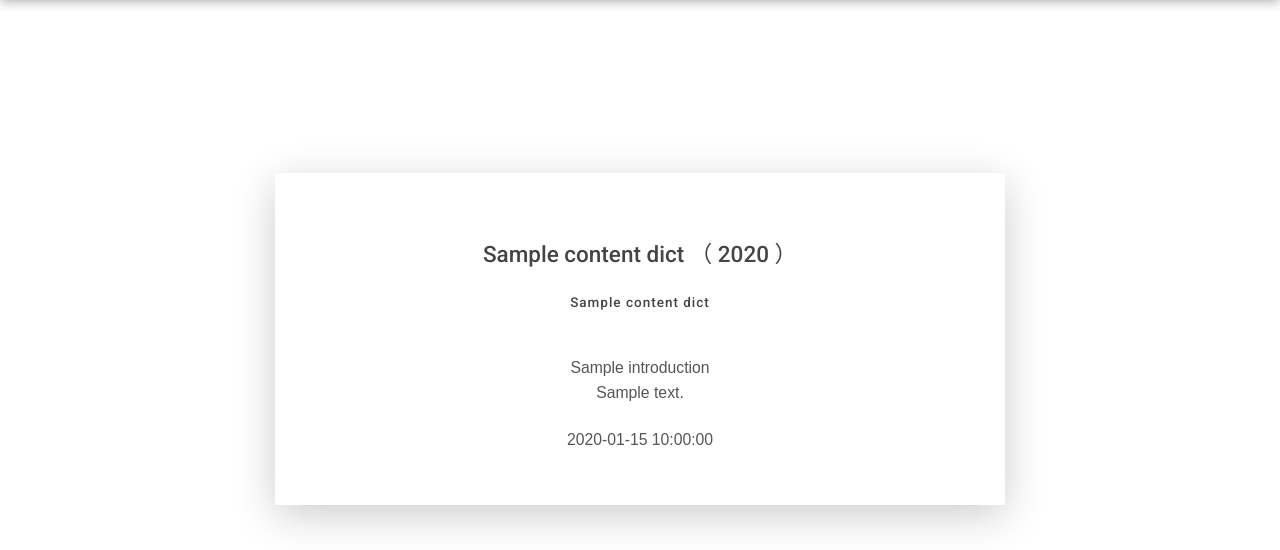
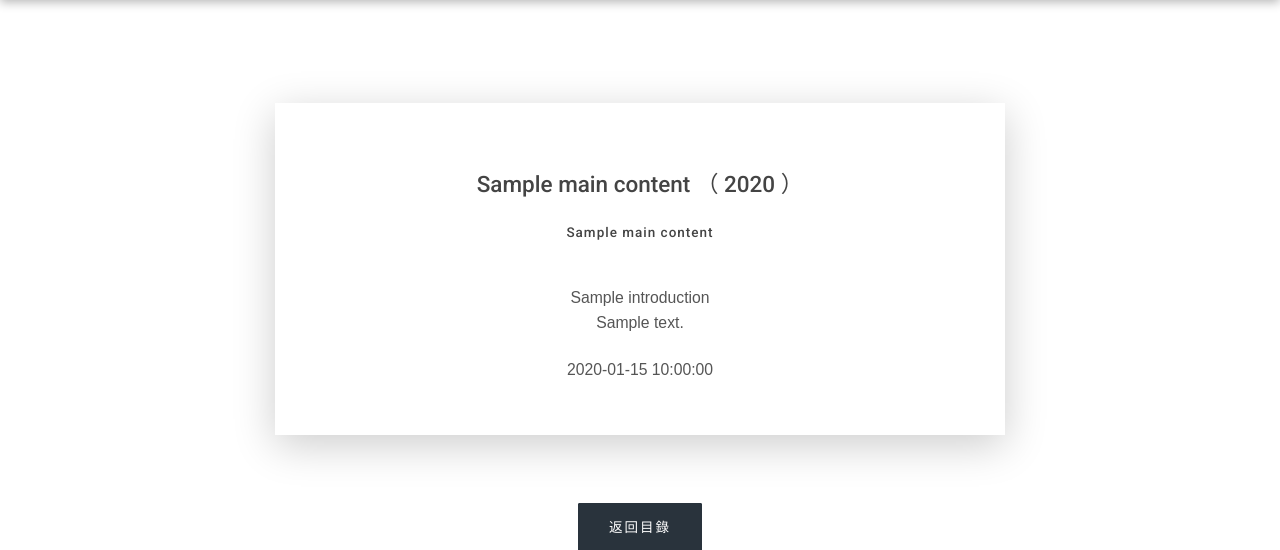
Before and after one commit to lxin42140/sg-ancient-poem, a Flask app: template templates/poem-content.html in a window 1280 px wide. Shown: the part 222-772 px from the top of the page. Run offline with Flask 2, Linux system fonts and the light colour scheme; the template is opened without the code that fills it: most values are stand-ins (such as "Sample title", 1, 10 or a date in 2020); grey boxes marked "Sample" are stand-in pictures; data that the repository does not hold is empty; some web fonts are replaced.

Commit message:
fix poem_content_page bug

```diff
--- a/main.py
+++ b/main.py
@@ -65,11 +65,12 @@ def get_parameters_for_poem_content_page(category, poem_name):
     para_dict['main_content'] = db.get_poem_content(poem_name)
     return para_dict
 
-@app.route('/<category>', methods=['GET'])
+@app.route('/category/<category>', methods=['GET'])
 def topic(category):
     para_dict = get_parameters_for_main_category(category)
 
     return render_template('slider-poem-list.html',
+       category = category,
        title = para_dict['title'],
        logo_path = para_dict['logo_path'],
        sliders = para_dict['sliders'],
@@ -89,6 +90,10 @@ def poem_content_page(category, poem_name):
 def favicon():
     return ""
 
+@app.route("/<any>", methods=['GET', 'POST'])
+def any_to_404(any):
+    return render_template('base.html'), 404
+
 # @app.errorhandler(404)
 # def notfound():
 #     """Serve 404 template."""
--- a/templates/base.html
+++ b/templates/base.html
@@ -16,8 +16,8 @@
 	<!-- Stylesheets -->
 	<link href="../static/common-css/bootstrap.css" rel="stylesheet">
 	<link href="../static/common-css/ionicons.css" rel="stylesheet">
-	<link href="../static/05-Comming-soon/css/styles.css" rel="stylesheet">
-	<link href="../static/05-Comming-soon/css/responsive.css" rel="stylesheet">
+    <link href="../static/01-homepage/css/styles.css" rel="stylesheet">
+	<link href="../static/01-homepage/css/responsive.css" rel="stylesheet">
 </head>
 
 <body>
--- a/templates/poem-content.html
+++ b/templates/poem-content.html
@@ -22,31 +22,31 @@
 
 						<h4 class="author-name">
 							<b class="light-color">
-								{{ content_dict['title'] }}
-								{% if content_dict['year'] %}
-									（ {{ content_dict['year'] }} ）
+								{{ main_content['title'] }}
+								{% if main_content['year'] %}
+									（ {{ main_content['year'] }} ）
 								{% endif %}
 							</b>
 						</h4>
 						<h6 class="author-name">
 							<b class="light-color">
-								{{ content_dict['author_name'] }}
+								{{ main_content['author_name'] }}
 							</b>
 						</h6>
 
 						<br/>
-						{% if content_dict['introduction'] %}
-							<p>{{ content_dict['introduction'] }}</p>
+						{% if main_content['introduction'] %}
+							<p>{{ main_content['introduction'] }}</p>
 						{% endif %}
 
-						<p>{{ content_dict['content'] }}</p>
+						<p>{{ main_content['content'] }}</p>
 						<!--<p>大地如焚天似醉，逢人盡道熱難看。</p>-->
 						<!--<p>何當乞取連延雨，好逐炎魔入碧潭。</p>-->
 
 						<br/>
 
-						{% if content_dict['published_info'] %}
-							<p>{{ content_dict['published_info'] }}</p>
+						{% if main_content['published_info'] %}
+							<p>{{ main_content['published_info'] }}</p>
 						{% endif %}
 						<!--<p>黃火若《今是堂剩稿》</p>-->
 						<br/>
```
Also changed, not shown: templates/slider-poem-list.html (+6 -7 lines).
